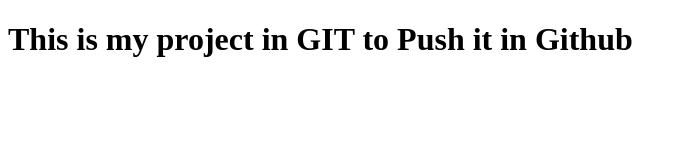
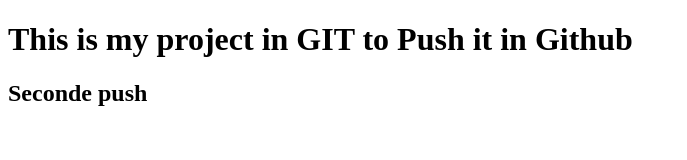
Before and after one commit to Ouss77/Git-PROJECT, a plain HTML site: page index.html in a window 1280 px wide. Shown: the whole page, without its empty margins (0-687 px from the left). Drawn offline with Linux system fonts and the light colour scheme.

Commit message:
seconde push

```diff
--- a/index.html
+++ b/index.html
@@ -7,5 +7,6 @@
 </head>
 <body>
     <h1>This is my project in GIT to Push it in Github</h1>
+    <h2>Seconde push</h2>
 </body>
 </html>
```
